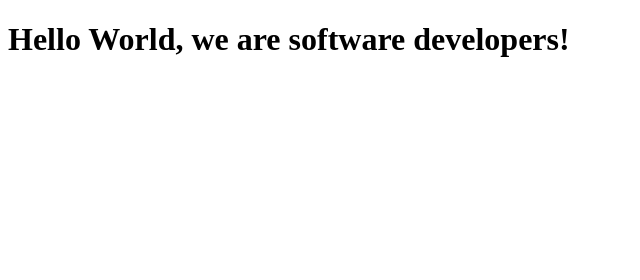
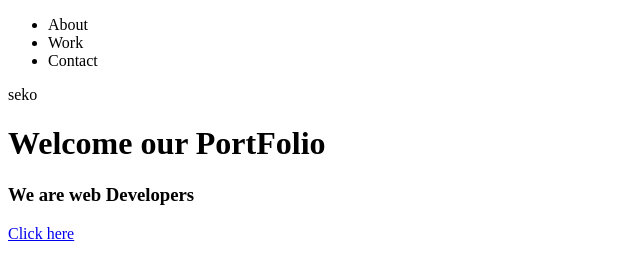
Before and after one commit to sahalsoftware1/Mohamed_Dameh, a plain HTML site: page index.html in a window 1280 px wide. Shown: the whole page, without its empty margins (0-640 px from the left). Drawn offline with Linux system fonts and the light colour scheme.

Commit message:
first commit Portfolio

```diff
--- a/index.html
+++ b/index.html
@@ -2,11 +2,30 @@
 <html lang="en">
   <head>
     <meta charset="UTF-8">
-    <title>Mohamed and Dameh</title>
+    <title>Personal PortFolio</title>
+  </head>
+  <body>
+    <header>
+      <nav id="navbar">
+        <ul>
+          <li>About</li>
+          <li>Work</li>
+          <li>Contact</li>
+        </ul> seko
+      </nav>
+    </header>
+    <main>
+      <h1 id="welcome-section">Welcome our PortFolio</h1>
+      <h3 id="welcome2">We are web Developers</h3>
+      <a href="https://github.com/sahalsoftware1" target="_blank">Click here</a>
+      <section id="projects">
 
-  </head>
 
-  <body>
-    <h1>Hello World, we are software developers!</h1>
+      </section>
+    </main>
+
+
+
+
   </body>
 </html>
```
